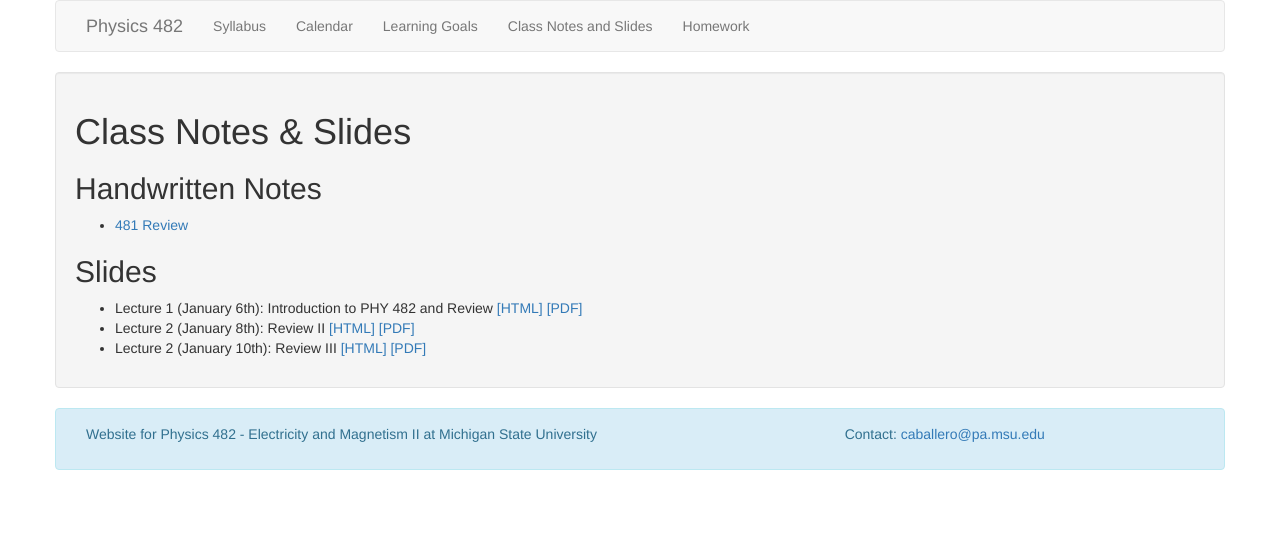
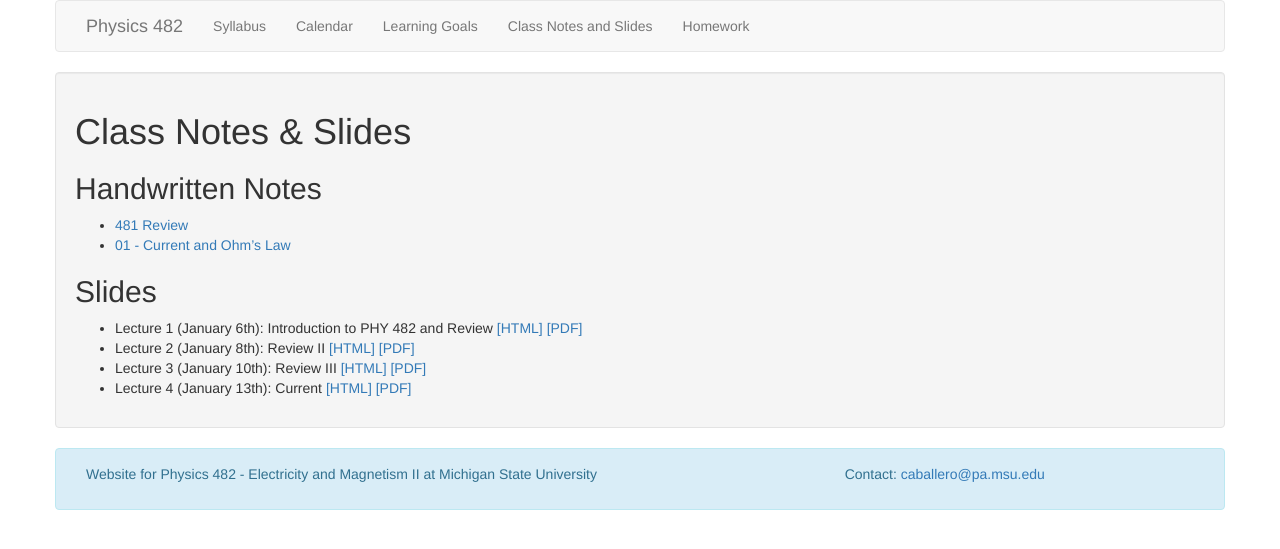
Before and after one commit to dannycab/phy482msu_s2020, a Jekyll site: the page built from notes/list_of_notes.md, in a window 1280 px wide. Shown: the top 549 px of the page. Built offline with Jekyll 4.4.1, drawn with Linux system fonts in a browser that asks for light colours.

Commit message:
updated slides for Monday

```diff
--- a/notes/list_of_notes.md
+++ b/notes/list_of_notes.md
@@ -7,10 +7,12 @@ permalink: notes/index.html
 ## Handwritten Notes
 
 * [481 Review](http://dannycaballero.info/phy481msu_f2019/notes/index.html)
+* [01 - Current and Ohm's Law](./handwritten/01-Current_and_Ohms_Law.pdf)
 
 
 ## Slides
 
 * Lecture 1 (January 6th): Introduction to PHY 482 and Review [[HTML]](./01-slides.html) [[PDF]](./01-slides.pdf)
 * Lecture 2 (January 8th): Review II [[HTML]](./02-slides.html) [[PDF]](./02-slides.pdf)
-* Lecture 2 (January 10th): Review III [[HTML]](./03-slides.html) [[PDF]](./03-slides.pdf)
+* Lecture 3 (January 10th): Review III [[HTML]](./03-slides.html) [[PDF]](./03-slides.pdf)
+* Lecture 4 (January 13th): Current [[HTML]](./04-slides.html) [[PDF]](./04-slides.pdf)
```
Also changed, not shown: notes/04-slides.md (+11 -14 lines), 5 other files.
